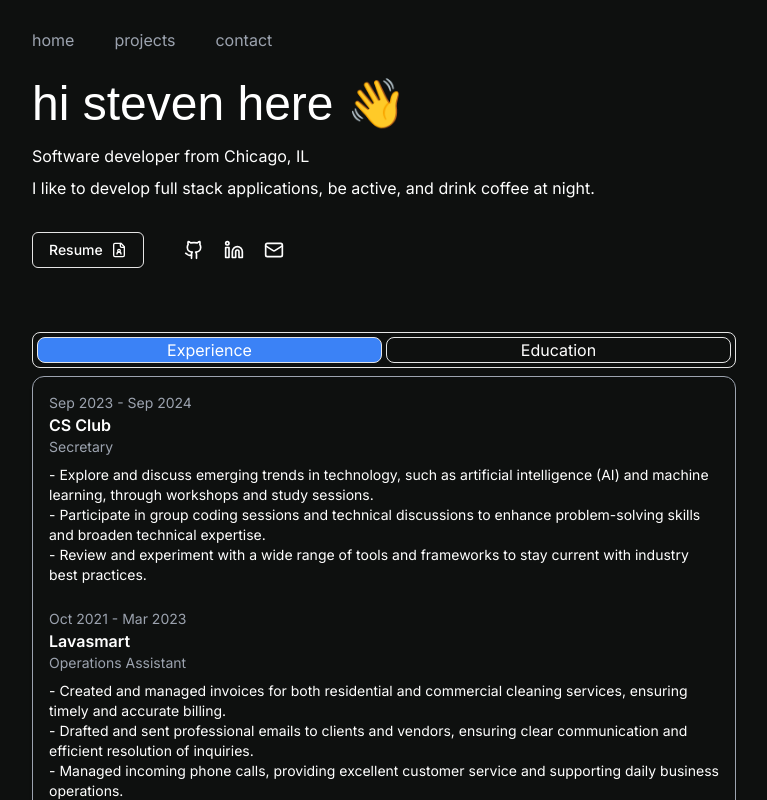
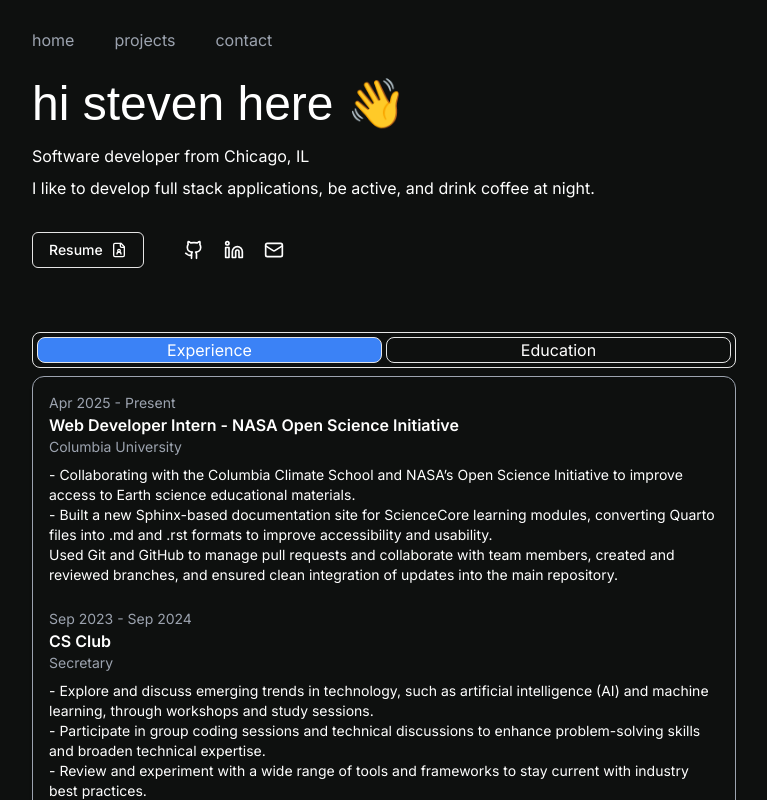
Before and after one commit to stevennlu/portfolio, a Next.js app: page / in a window 1280 px wide. Shown: the top 800 px of the page, without its empty margins (256-1023 px from the left). Built offline with nearby package versions, Linux system fonts and the light colour scheme; a web font is replaced by a local one.

Commit message:
updated experience

```diff
--- a/src/app/frontpage.tsx
+++ b/src/app/frontpage.tsx
@@ -25,6 +25,16 @@ const FrontPage = () => {
     {
       label: "Experience",
       entries: [
+
+        {
+          title: "Web Developer Intern - NASA Open Science Initiative",
+          role: "Columbia University",
+          content: "- Collaborating with the Columbia Climate School and NASA’s Open Science Initiative to improve access to Earth science educational materials.\n" +
+          " - Built a new Sphinx-based documentation site for ScienceCore learning modules, converting Quarto files into .md and .rst formats to improve accessibility and usability.\n" +
+          "Used Git and GitHub to manage pull requests and collaborate with team members, created and reviewed branches, and ensured clean integration of updates into the main repository.",
+          date: "Apr 2025 - Present",
+        },
+
 
         {
             title: "CS Club",
@@ -60,6 +70,8 @@ const FrontPage = () => {
         }
       ]
     }
+
+
   ];
 
   return (
```
